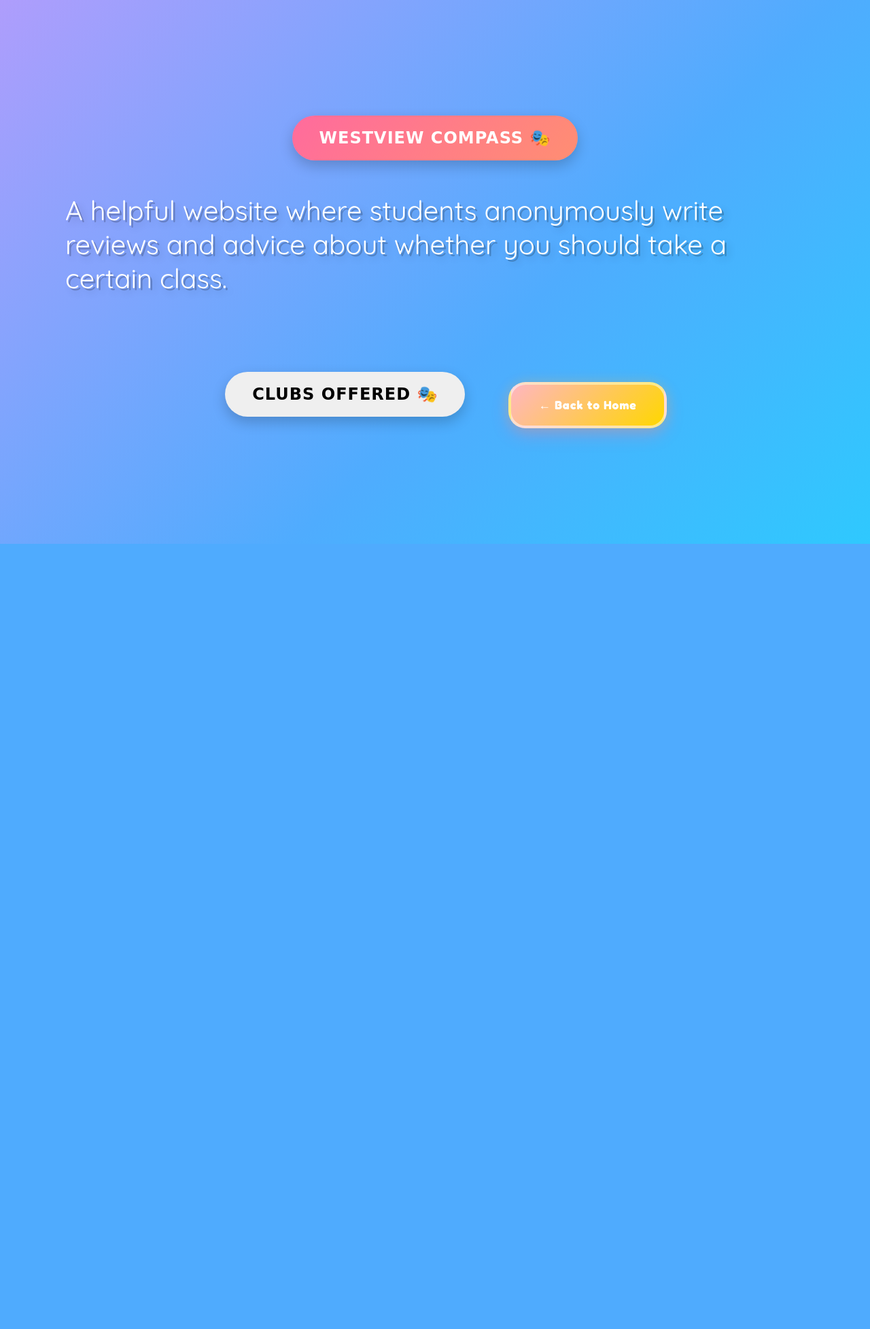
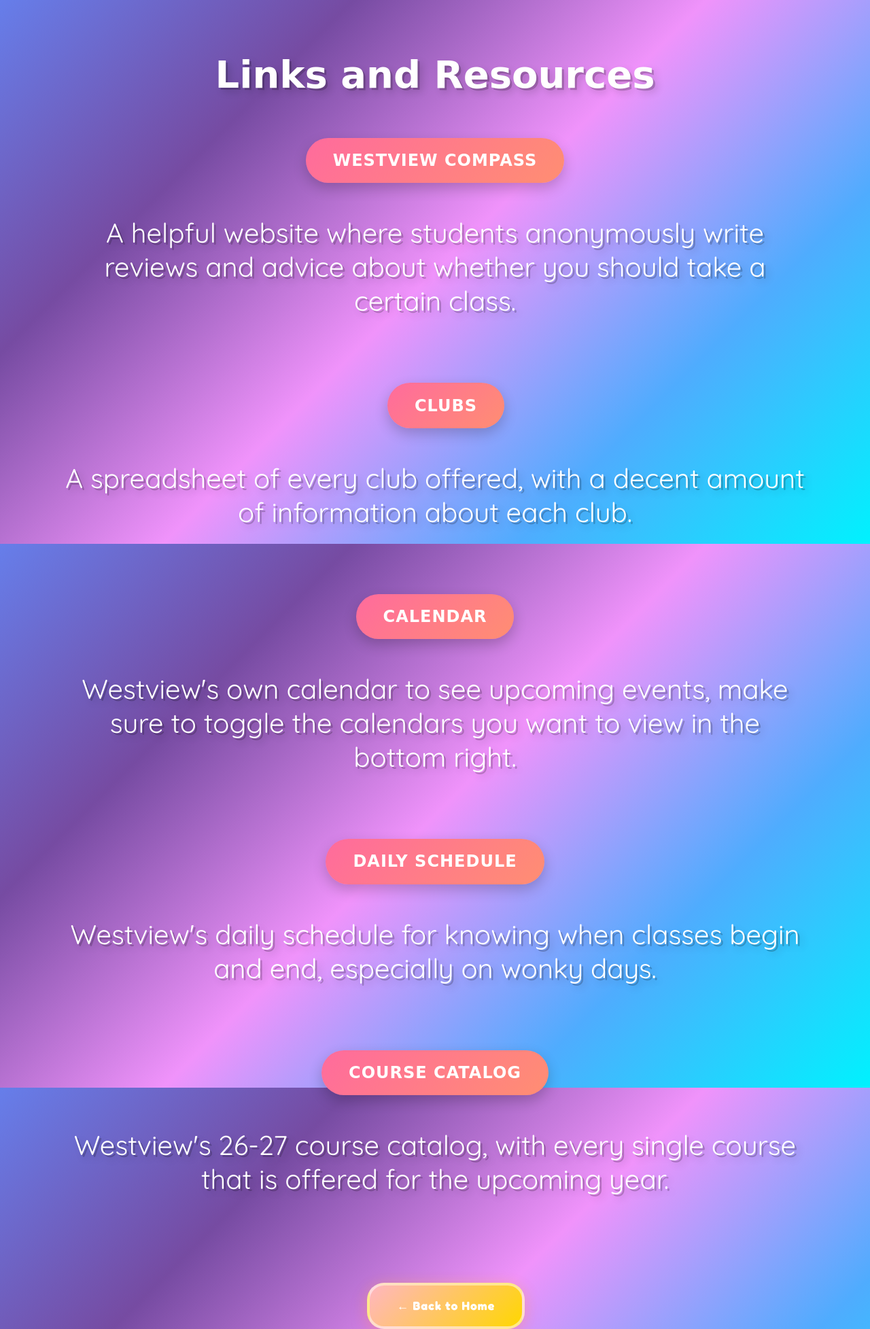
Before and after one commit to andreaTheCoder/TritonHacks, a Flask app: page /links in a window 1280 px wide. Shown: the whole page at 68% size. Before the commit the page ends 800 px from the top, so only its background shows below. Run offline with Flask 3, Linux system fonts and the light colour scheme; some web fonts are replaced.

Commit message:
added stuff to links page

```diff
--- a/public/templates/links.html
+++ b/public/templates/links.html
@@ -1,18 +1,41 @@
 {% extends "layout.html" %}
 {% block body %}
-
+<div class = "center"><br><br><br><br><br>
+    <h1>Links and Resources</h1>
     <div class="button-container">
         <a href="https://classy-saltopus-e01.notion.site/Westview-Compass-2c6ebdc1bedf8074a4e6ce579921bae3" target ="_blank">
-            <button class="cute-btn classes-btn maker">Westview Compass 🎭</button>
+            <button class="cute-btn classes-btn maker">Westview Compass</button>
         </a>
         <p>
             A helpful website where students anonymously write reviews and advice about whether you should take a certain class.
         </p>
         <br>
         <a href="https://docs.google.com/spreadsheets/d/1xU9_IDbBnHDpaI4mSa6U9QMAw6cDLdWOzCbvaB9IG50/edit?gid=0#gid=0" target ="_blank">
-            <button class="cute-btn clubs-btn maker">Clubs Offered 🎭</button>
+            <button class="cute-btn classes-btn maker">Clubs</button>
         </a>
-        <br>
+        <p>
+            A spreadsheet of every club offered, with a decent amount of information about each club.
+        </p>
+        <a href="https://westview.powayusd.com/apps/events" target ="_blank">
+            <button class="cute-btn classes-btn maker">Calendar</button>
+        </a>
+        <p>
+            Westview's own calendar to see upcoming events, make sure to toggle the calendars you want to view in the bottom right.
+        </p>
+        <a href="https://westview.powayusd.com/apps/pages/learning-schedule" target ="_blank">
+            <button class="cute-btn classes-btn maker">Daily Schedule</button>
+        </a>
+        <p>
+            Westview's daily schedule for knowing when classes begin and end, especially on wonky days.
+        </p>
+        <a href="https://drive.google.com/file/d/1bjG6BAm1KaRu3k0NrStanUhLR7q6RlcB" target ="_blank">
+            <button class="cute-btn classes-btn maker">Course Catalog</button>
+        </a>
+        <p>
+            Westview's 26-27 course catalog, with every single course that is offered for the upcoming year.
+        </p>
+        <br><br><br><br>
         <a href="/" class="back-button">← Back to Home</a>
     </div>
+</div>
 {% endblock %}
--- a/public/templates/main.html
+++ b/public/templates/main.html
@@ -6,7 +6,7 @@
         <a href="/schedule" class="maker" style="text-decoration: none;">
             <button class="cute-btn classes-btn maker">Schedule Maker 📚</button>
         </a>
-        <a href="/links" target ="_blank">
+        <a href="/links">
             <button class="cute-btn clubs-btn maker">Links and Resources 🎭</button>
         </a>
     </div>
```
